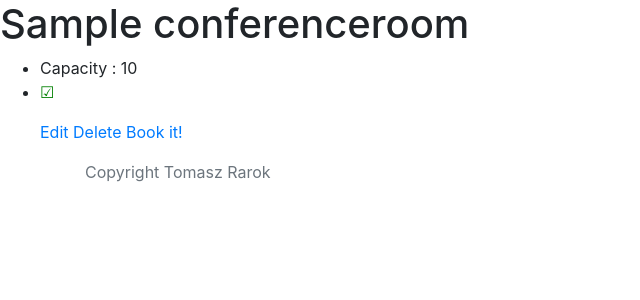
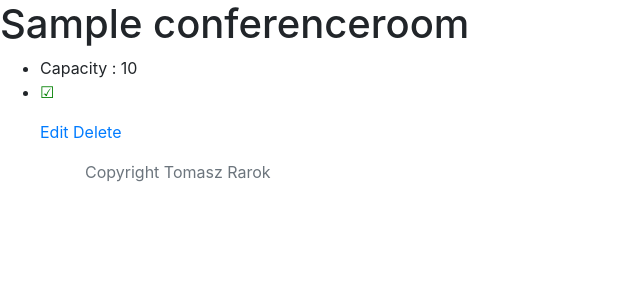
Before and after one commit to Tomfif/Room_Reservation--Python-Django-Generic_Views, a Django app: page /roomdetails/1/ in a window 1280 px wide. Shown: the part 56-356 px from the top of the page, without its empty margins (0-640 px from the left). Run offline with Django 3.2, Linux system fonts and the light colour scheme; tables that the repository leaves empty hold one stand-in row (values such as "Sample post"); some libraries are stand-ins or nearby versions.

Commit message:
Commit Update3.0

```diff
--- a/reservation_gv/reservation_app_gv/templates/conferenceroom_details_view.html
+++ b/reservation_gv/reservation_app_gv/templates/conferenceroom_details_view.html
@@ -35,7 +35,7 @@
 
                 <a href="/deleteroom/{{ object.id }}/">Delete</a>
 
-                <a href="/roomreserve/{{ object.id }}/">Book it!</a>
+
 
            </ul>
 {% endblock %}
```
